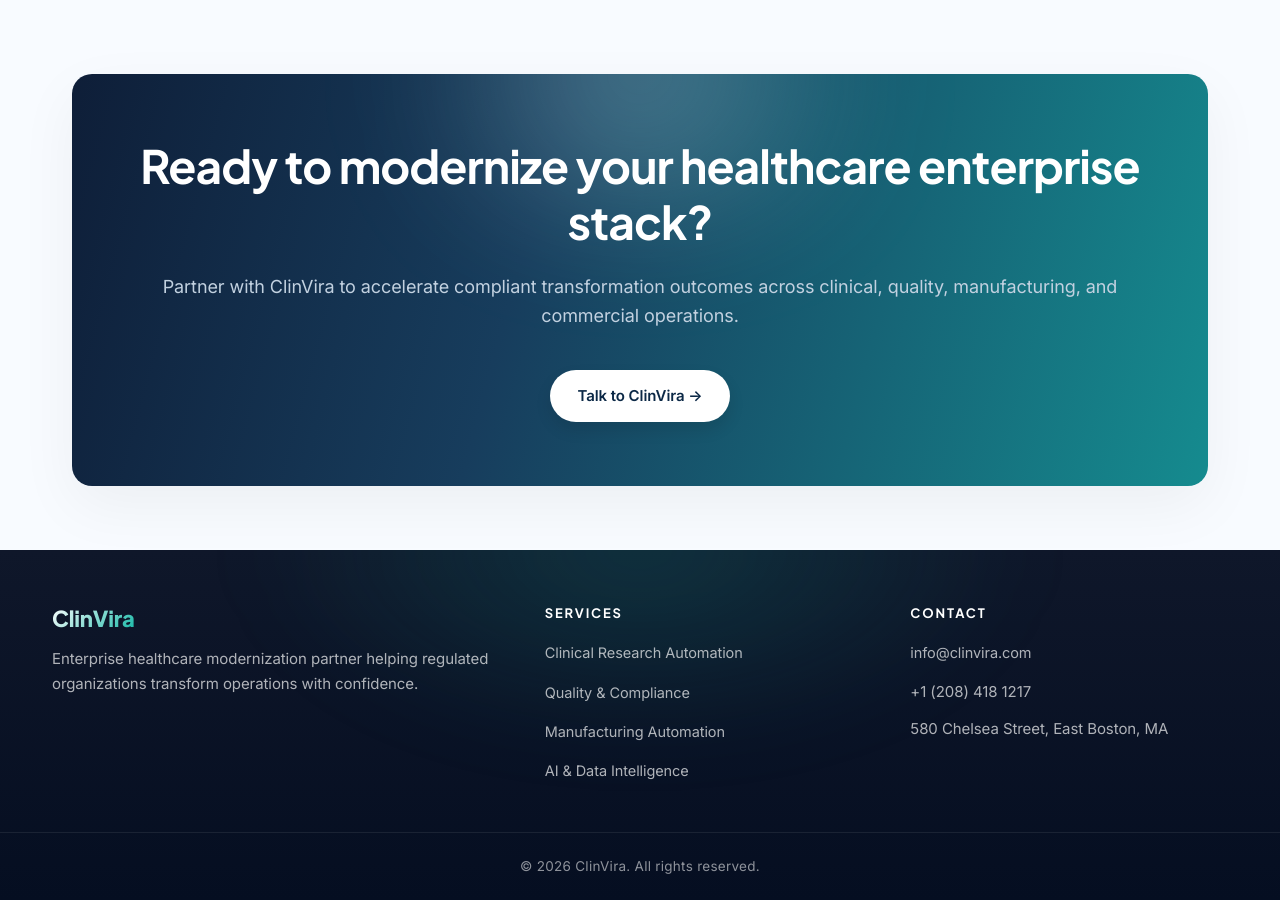
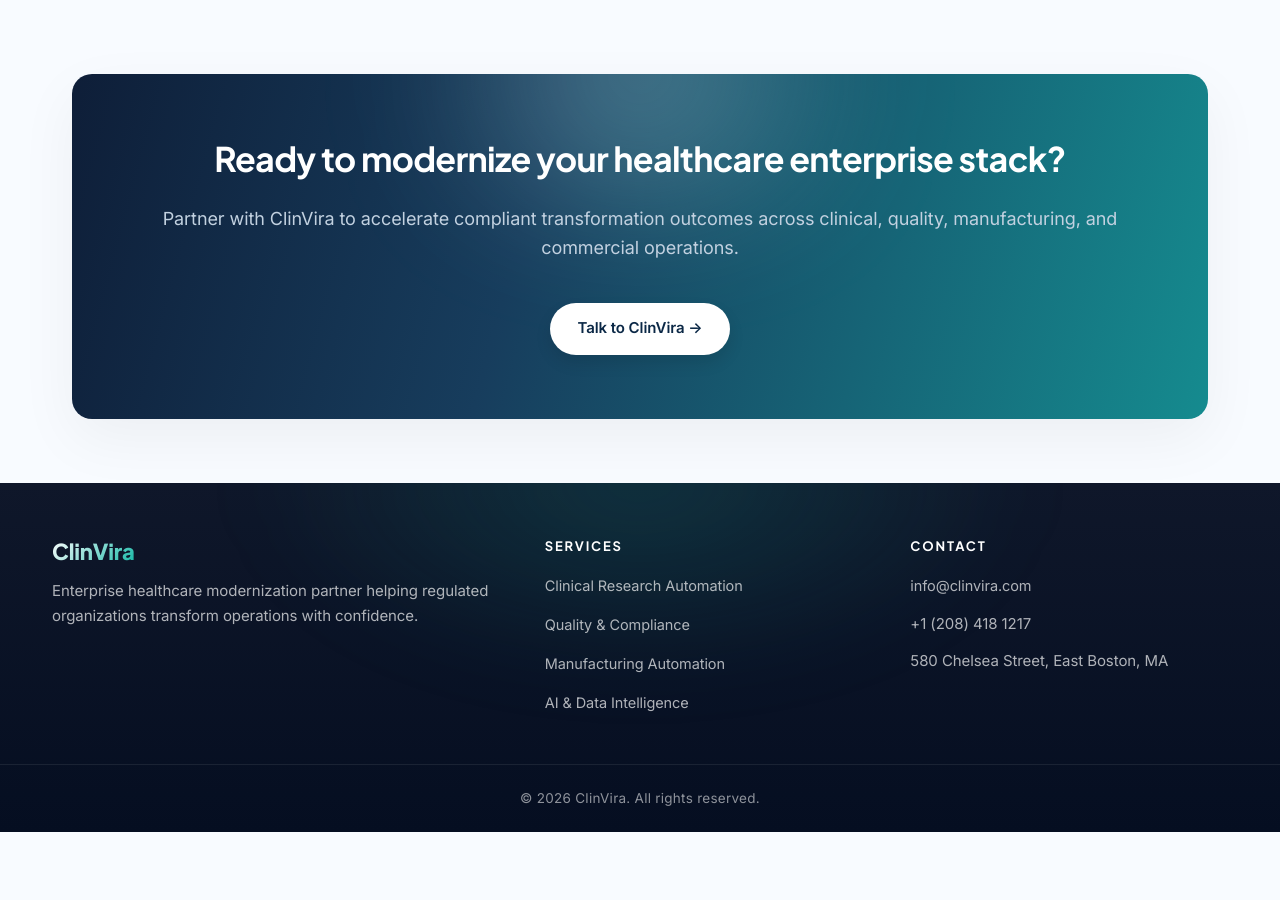
Before and after one commit to rapetisaikumar1/ClinVira, a React (Vite) app: page /services/crm in a window 1280 px wide. Shown: the part 2280-3180 px from the top of the page. After the commit the page ends 3112 px from the top, so only its background shows below. Built offline with nearby package versions, Linux system fonts and the light colour scheme.

Commit message:
CTA title font size reduced; logo height increased

```diff
--- a/src/components/CTASection.module.css
+++ b/src/components/CTASection.module.css
@@ -43,10 +43,10 @@
 .panel h2 {
   color: #ffffff;
   margin: 0 auto 24px;
-  font-size: clamp(32px, 4.5vw, 46px);
+  font-size: clamp(24px, 3vw, 34px);
   letter-spacing: -0.02em;
   font-weight: 700;
-  line-height: 1.2;
+  line-height: 1.25;
   white-space: pre-line;
 }
 
--- a/src/components/Header.module.css
+++ b/src/components/Header.module.css
@@ -31,7 +31,7 @@
 }
 
 .brand img {
-  height: 44px;
+  height: 56px;
   width: auto;
   transition: filter 0.3s ease;
 }
@@ -191,7 +191,7 @@
 
 @media (max-width: 760px) {
   .brand img {
-    height: 40px;
+    height: 48px;
   }
   .container {
     align-items: center;
```
